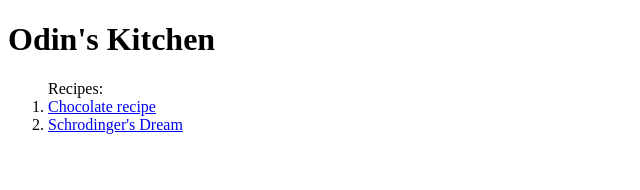
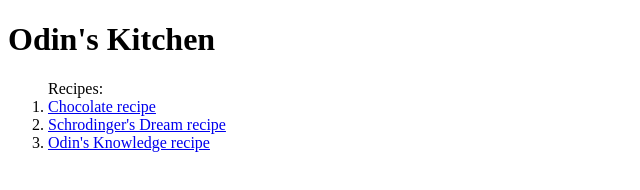
Before and after one commit to VectorDelta/Recipe_new, a plain HTML site: page index.html in a window 1280 px wide. Shown: the whole page, without its empty margins (0-640 px from the left). Drawn offline with Linux system fonts and the light colour scheme.

Commit message:
<feat> Add Knowledge's recipe
Added the recipe's Knowledge structure

```diff
--- a/index.html
+++ b/index.html
@@ -8,7 +8,8 @@
         <h1>Odin's Kitchen</h1>
         <ol>Recipes:
             <li><a href="./recipe/chocolate.html">Chocolate recipe</a></li>
-            <li><a href="./recipe/schrodinger.html">Schrodinger's Dream</a></li>
+            <li><a href="./recipe/schrodinger.html">Schrodinger's Dream recipe</a></li>
+            <li><a href="./recipe/knowledge.html">Odin's Knowledge recipe</a></li>
         </ol>
     </body>
 </html>
```
